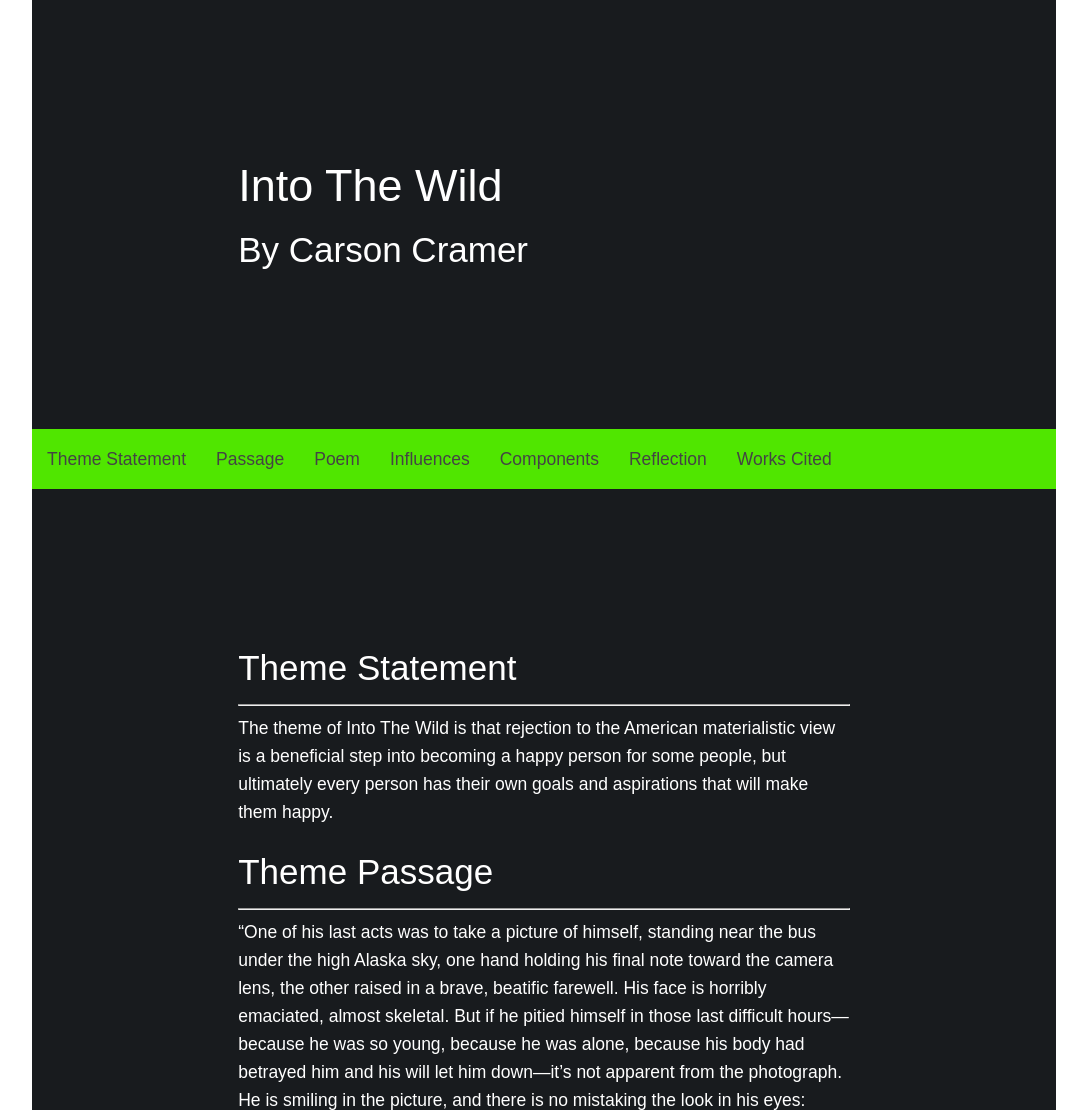
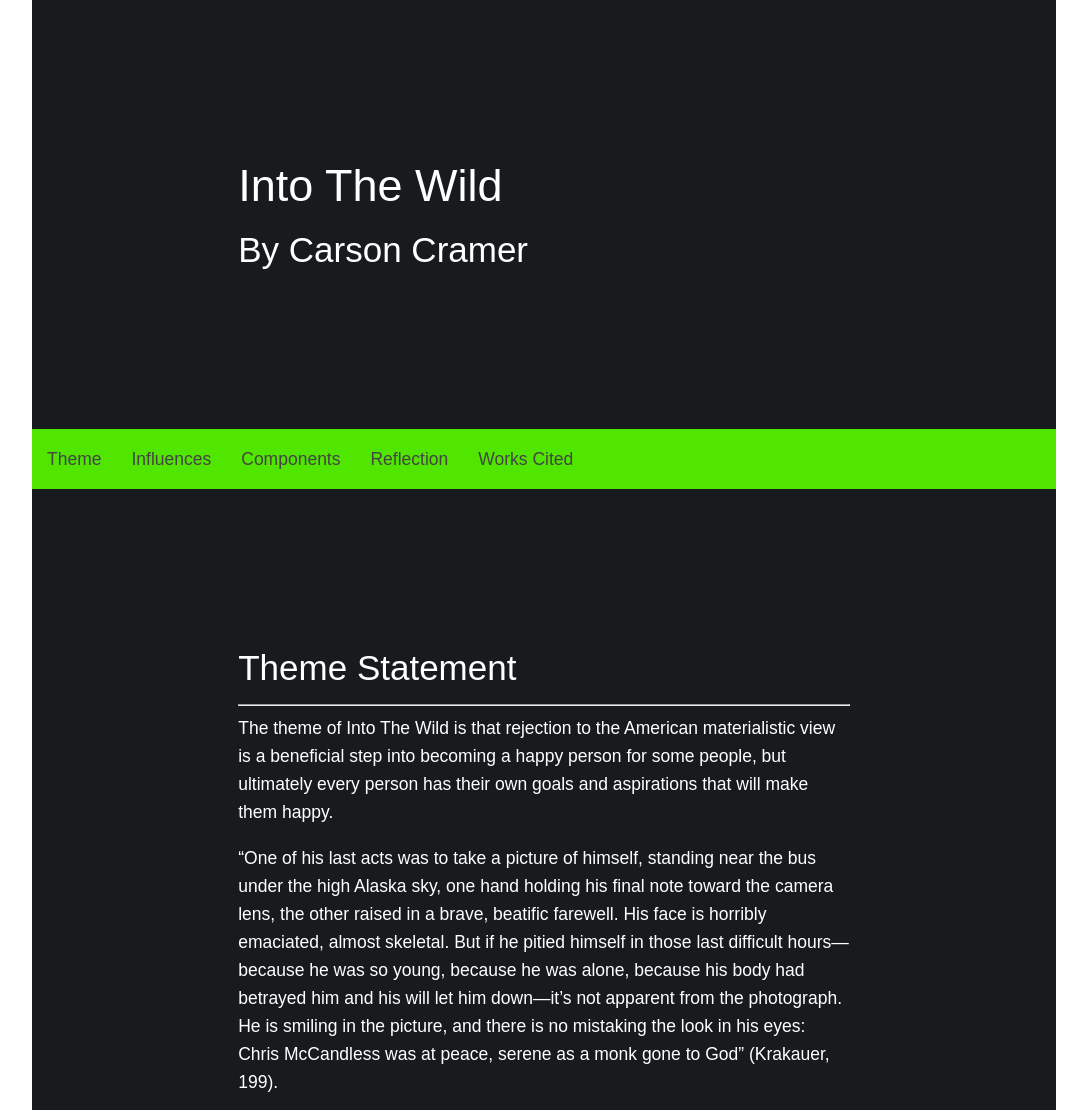
Before and after one commit to CarsonProject/CarsonProject.github.io, a plain HTML site: page index.html in a window 1280 px wide. Shown: the top 1110 px of the page, without its empty margins (96-1183 px from the left). Drawn offline with Linux system fonts and the light colour scheme.

Commit message:
Update index.html

```diff
--- a/index.html
+++ b/index.html
@@ -10,9 +10,7 @@
 			<h2>By Carson Cramer</h2>
 		</div>
 		<div class = "nav green">
-			<a>Theme Statement</a>
-			<a>Passage</a>
-			<a>Poem</a>
+			<a>Theme</a>
 			<a>Influences</a>
 			<a>Components</a>
 			<a>Reflection</a>
@@ -23,8 +21,6 @@
 			<h2>Theme Statement</h2>
 			<hr>
 			<p>The theme of Into The Wild is that rejection to the American materialistic view is a beneficial step into becoming a happy person for some people, but ultimately every person has their own goals and aspirations that will make them happy.</p><br>
-			<h2>Theme Passage</h2>
-			<hr>
 			<p>“One of his last acts was to take a picture of himself, standing near the bus under the high Alaska sky, one hand holding his final note toward the camera lens, the other raised in a brave, beatific farewell. His face is horribly emaciated, almost skeletal. But if he pitied himself in those last difficult hours—because he was so young, because he was alone, because his body had betrayed him and his will let him down—it’s not apparent from the photograph. He is smiling in the picture, and there is no mistaking the look in his eyes: Chris McCandless was at peace, serene as a monk gone to God” (Krakauer, 199).</p><br>
 			<p>This passage helps show the overarching theme of the novel. For example, when it says “Chris McCandless was at peace, serene as a monk gone to God”, even though he was literally dying,  you can see how happy he is to be finally fulfilling his goals. This contributes to the theme because to Chris his dream was that he wanted to go and explore the Alaskan wilderness to finally distance himself from society, so he was finally satisfying he yearning to be free.</p><br>
 		</div>
```
